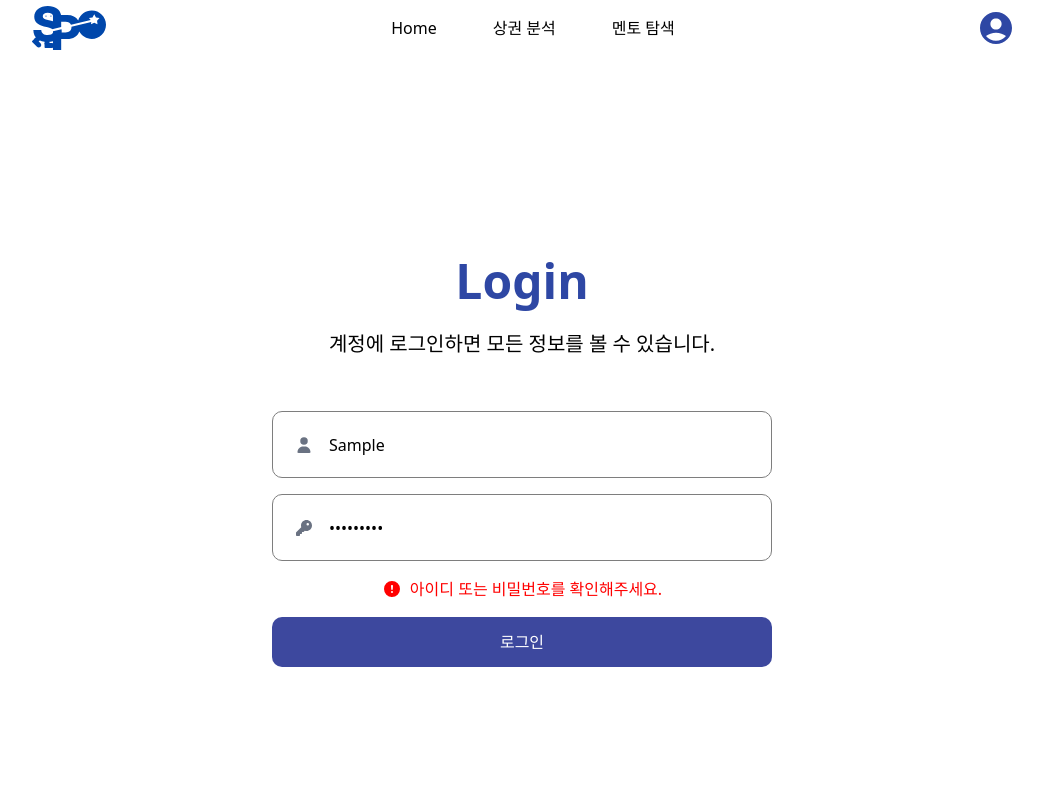
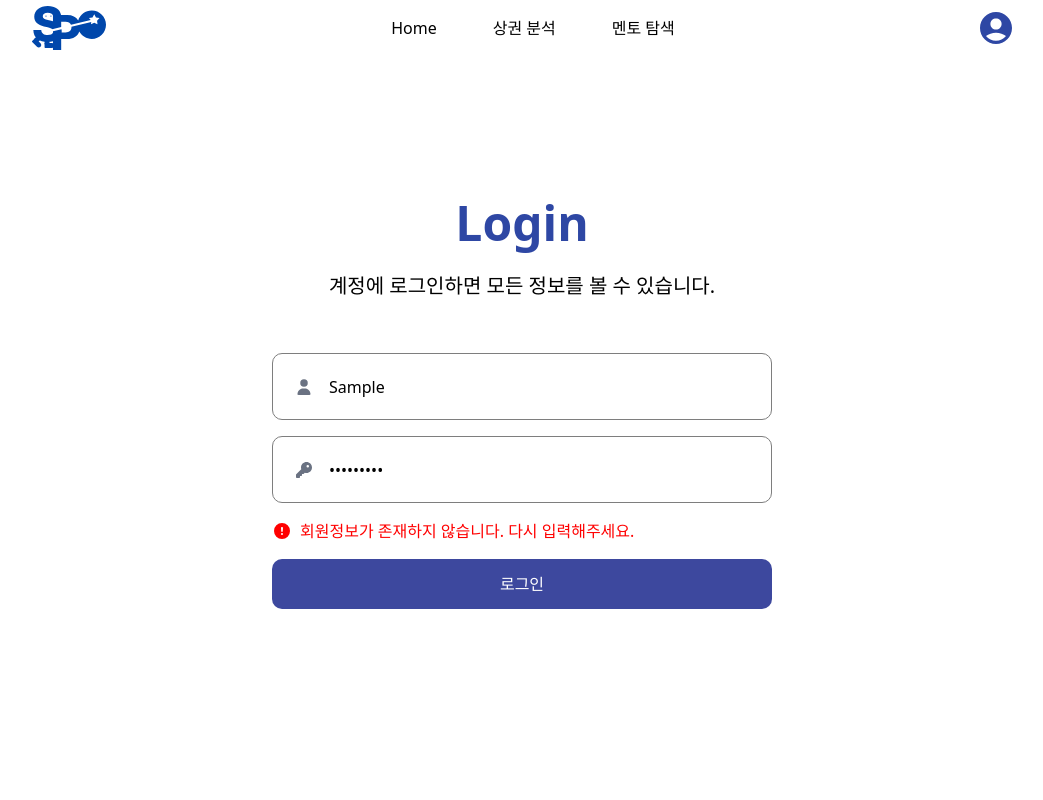
Before and after one commit to Likelion-YeungNam-Univ/13th-StartPoint-web, a React (Vite) app: page /login in a window 1280 px wide. Both pictures are taken after typing "Sample", "Sample123" into the empty fields and a click on the button "로그인". Shown: the top 800 px of the page, without its empty margins (118-1161 px from the left). Built offline with nearby package versions, Linux system fonts and the light colour scheme; no server answers.

Commit message:
[style/#83]-로그인 UI 수정 (#86)
Co-authored-by: MinJeong <mineun0517@yu.ac.kr>

```diff
--- a/src/pages/Login.jsx
+++ b/src/pages/Login.jsx
@@ -46,7 +46,7 @@ const Login = () => {
     } catch (err) {
       console.error(err?.response || err);
       const msg =
-        err?.response?.data?.message || "아이디 또는 비밀번호를 확인해주세요.";
+        err?.response?.data?.message || "회원정보가 존재하지 않습니다. 다시 입력해주세요.";
       setError(msg);
     } finally {
       setLoading(false);
@@ -68,8 +68,11 @@ const Login = () => {
   }
 
   return (
-    <div className="flex items-center justify-center min-h-screen">
-      <form className="p-5 rounded-2xl w-1/2" onSubmit={handleLogin}>
+    <div className="grid place-items-center min-h-[93vh]">
+      <form
+        className="flex flex-col items-center justify-center p-2 rounded-2xl w-1/2 -mt-15"
+        onSubmit={handleLogin}
+      >
         <h2 className="text-[48px] font-bold text-center text-[#2E47A4]">
           Login
         </h2>
@@ -79,36 +82,36 @@ const Login = () => {
         </div>
 
         <div className="flex flex-col items-center justify-center gap-4">
-          <div className="relative w-[500px]">
+          <div className="relative w-[500px] group">
             <FontAwesomeIcon
               icon={faUser}
-              className="absolute left-3 top-1/2 -translate-y-1/2 text-gray-500 p-2.5"
+              className="absolute left-3 top-1/2 -translate-y-1/2 text-gray-500 p-2.5 group-focus-within:text-[#2E47A4] transition-colors"
             />
             <input
               type="text"
               value={userName}
               onChange={handleUserIdChange}
               placeholder="아이디를 입력하세요"
-              className="w-full h-[67px] text-[16px] pl-14 border border-[#7E7E7E] rounded-[10px] focus:outline-none"
+              className="w-full h-[67px] text-[16px] pl-14 border border-[#7E7E7E] rounded-[10px] focus:outline-none focus:border-[#2E47A4] transition-colors"
             />
           </div>
 
-          <div className="relative w-[500px]">
+          <div className="relative w-[500px] group">
             <FontAwesomeIcon
               icon={faKey}
-              className="absolute left-3 top-1/2 -translate-y-1/2 text-gray-500 p-2.5"
+              className="absolute left-3 top-1/2 -translate-y-1/2 text-gray-500 p-2.5 group-focus-within:text-[#2E47A4] transition-colors"
             />
             <input
               type="password"
               value={password}
               onChange={handlePasswordChange}
               placeholder="비밀번호를 입력하세요"
-              className="w-full h-[67px] text-[16px] pl-14 border border-[#7E7E7E] rounded-[10px] focus:outline-none"
+              className="w-full h-[67px] text-[16px] pl-14 border border-[#7E7E7E] rounded-[10px] focus:outline-none focus:border-[#2E47A4] transition-colors"
             />
           </div>
 
           {error && (
-            <div className="flex items-center gap-2 text-[#FF0000] text-[16px] font-medium">
+            <div className="flex items-center gap-2 text-[#FF0000] text-[16px] font-medium self-start">
               <FontAwesomeIcon icon={faCircleExclamation} />
               <span>{error}</span>
             </div>
```
